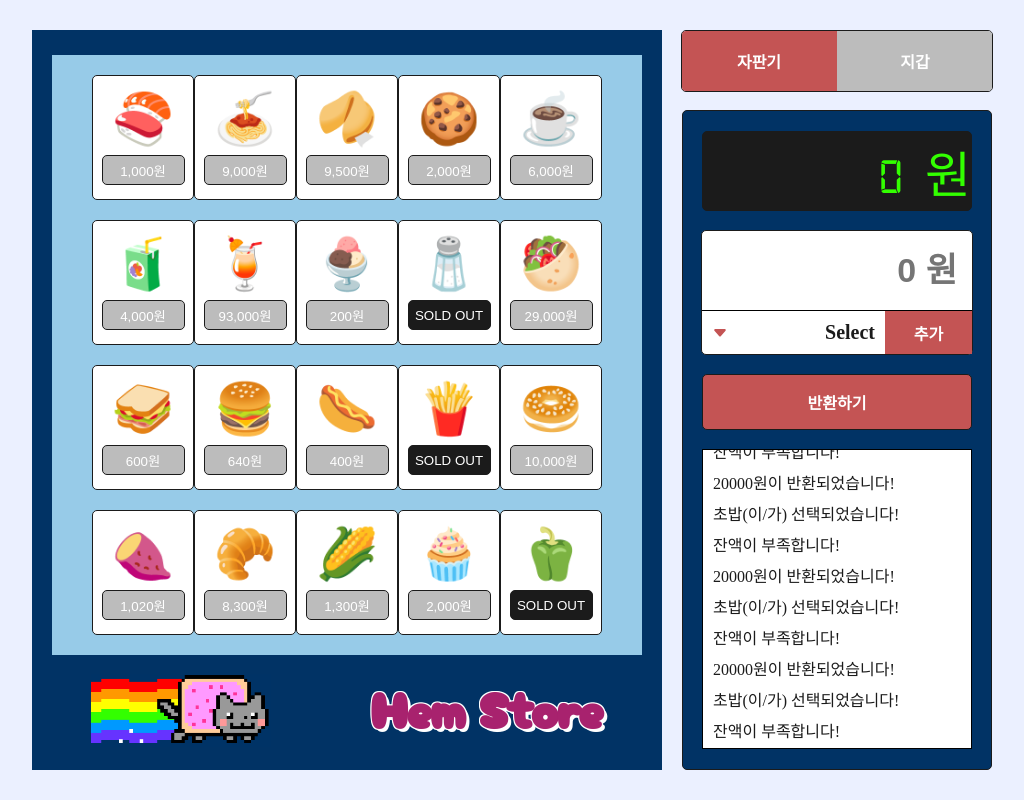
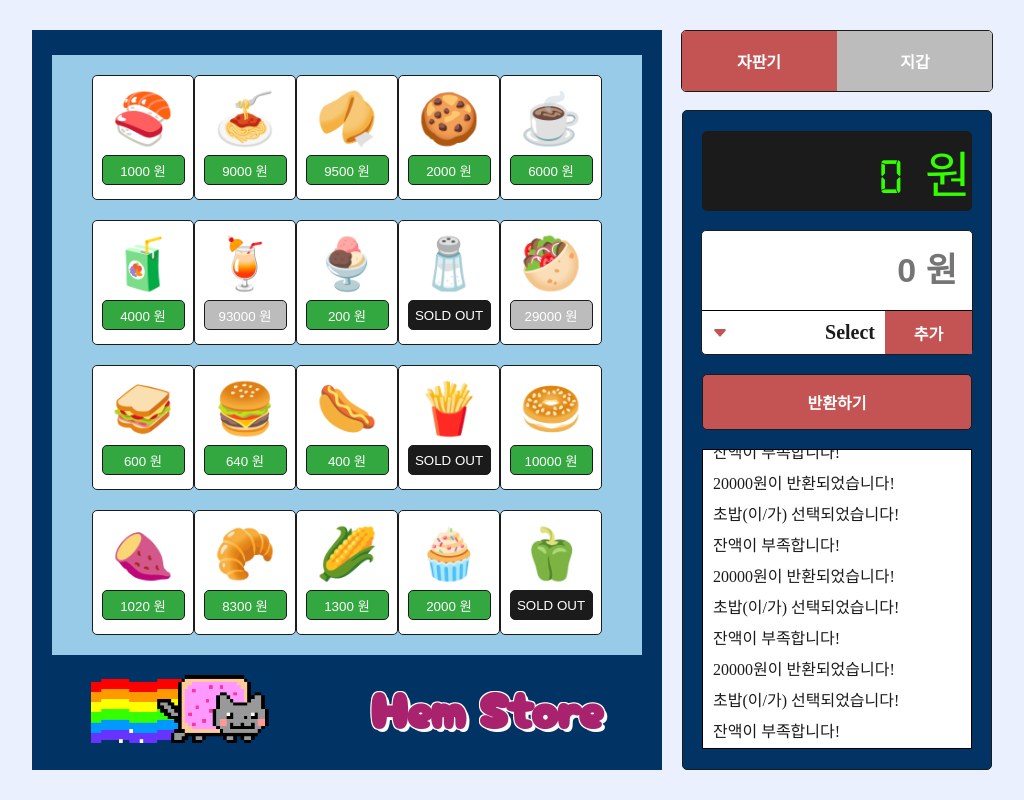
Before and after one commit to codesquad-members-2022/fe-vm, a React (Create React App) app: page / in a window 1280 px wide. Shown: the whole page, without its empty margins (128-1152 px from the left). Built offline with nearby package versions, Linux system fonts and the light colour scheme; data requests are answered from the project's data file.

Commit message:
refactor: product 데이터 형식 변경
Related to: #15

```diff
--- a/db.json
+++ b/db.json
@@ -47,121 +47,121 @@
     {
       "name": "초밥",
       "icon": "🍣",
-      "cost": "1,000원",
+      "cost": 1000,
       "stock": 1
     },
     {
       "name": "스파게티",
       "icon": "🍝",
-      "cost": "9,000원",
+      "cost": 9000,
       "stock": 10
     },
     {
       "name": "포춘쿠키",
       "icon": "🥠",
-      "cost": "9,500원",
+      "cost": 9500,
       "stock": 4
     },
     {
       "name": "초코칩 쿠키",
       "icon": "🍪",
-      "cost": "2,000원",
+      "cost": 2000,
       "stock": 3
     },
     {
       "name": "아메리카노",
       "icon": "☕️",
-      "cost": "6,000원",
+      "cost": 6000,
       "stock": 15
     },
     {
       "name": "사과 주스",
       "icon": "🧃",
-      "cost": "4,000원",
+      "cost": 4000,
       "stock": 20
     },
     {
       "name": "오렌지 주스",
       "icon": "🍹",
-      "cost": "93,000원",
+      "cost": 93000,
       "stock": 40
     },
     {
       "name": "아이스크림",
       "icon": "🍨",
-      "cost": "200원",
+      "cost": 200,
       "stock": 25
     },
     {
       "name": "소금",
       "icon": "🧂",
-      "cost": "6,000원",
+      "cost": 6000,
       "stock": 0
     },
     {
       "name": "타코",
       "icon": "🥙",
-      "cost": "29,000원",
+      "cost": 29000,
       "stock": 15
     },
     {
       "name": "샌드위치",
       "icon": "🥪",
-      "cost": "600원",
+      "cost": 600,
       "stock": 15
     },
     {
       "name": "햄버거",
       "icon": "🍔",
-      "cost": "640원",
+      "cost": 640,
       "stock": 15
     },
     {
       "name": "핫도그",
       "icon": "🌭",
-      "cost": "400원",
+      "cost": 400,
       "stock": 15
     },
     {
       "name": "감자튀김",
       "icon": "🍟",
-      "cost": "9,300원",
+      "cost": 9300,
       "stock": 0
     },
     {
       "name": "베이글",
       "icon": "🥯",
-      "cost": "10,000원",
+      "cost": 10000,
       "stock": 15
     },
     {
       "name": "고구마",
       "icon": "🍠",
-      "cost": "1,020원",
+      "cost": 1020,
       "stock": 15
     },
     {
       "name": "크로와상",
       "icon": "🥐",
-      "cost": "8,300원",
+      "cost": 8300,
       "stock": 15
     },
     {
       "name": "옥수수",
       "icon": "🌽",
-      "cost": "1,300원",
+      "cost": 1300,
       "stock": 15
     },
     {
       "name": "컵케이크",
       "icon": "🧁",
-      "cost": "2,000원",
+      "cost": 2000,
       "stock": 15
     },
     {
       "name": "피망",
       "icon": "🫑",
-      "cost": "1,000원",
+      "cost": 1000,
       "stock": 0
     }
   ]
--- a/src/components/molecules/ProductBox/index.jsx
+++ b/src/components/molecules/ProductBox/index.jsx
@@ -3,6 +3,7 @@ import PropTypes from 'prop-types';
 import Label from 'components/atoms/Label';
 import Button from 'components/atoms/Button';
 import * as Styled from 'components/molecules/ProductBox/ProductBox.style';
+import { CURRENCY_STR } from 'constants';
 
 const SOLD_OUT_TEXT = 'SOLD OUT';
 
@@ -19,7 +20,7 @@ const ProductBox = ({ icon, cost, isSoldOut, isActive, ...props }) => {
       <Label flexType="center" sizeType="medium" fontType="logo" borderType="none">
         {icon}
       </Label>
-      <Button {...buttonStyle}>{isSoldOut ? SOLD_OUT_TEXT : cost}</Button>
+      <Button {...buttonStyle}>{isSoldOut ? SOLD_OUT_TEXT : `${cost} ${CURRENCY_STR}`}</Button>
     </Styled.ProductBox>
   );
 };
@@ -31,7 +32,7 @@ ProductBox.defaultProps = {
 
 ProductBox.propTypes = {
   icon: PropTypes.string,
-  cost: PropTypes.string,
+  cost: PropTypes.number,
 };
 
 export default ProductBox;
--- a/src/mock/Product.js
+++ b/src/mock/Product.js
@@ -1,122 +1,122 @@
 const productsMockData = [
+  {
+    name: '초밥',
+    icon: '🍣',
+    cost: 1000,
+    stock: 1,
+  },
   {
     name: '스파게티',
     icon: '🍝',
-    cost: '9,000원',
+    cost: 9000,
     stock: 10,
+  },
+  {
+    name: '포춘쿠키',
+    icon: '🥠',
+    cost: 9500,
+    stock: 4,
+  },
+  {
+    name: '초코칩 쿠키',
+    icon: '🍪',
+    cost: 2000,
+    stock: 3,
+  },
+  {
+    name: '아메리카노',
+    icon: '☕️',
+    cost: 6000,
+    stock: 15,
   },
   {
     name: '사과 주스',
     icon: '🧃',
-    cost: '4,000원',
-    stock: 0,
+    cost: 4000,
+    stock: 20,
   },
   {
     name: '오렌지 주스',
     icon: '🍹',
-    cost: '93,000원',
+    cost: 93000,
     stock: 40,
   },
   {
     name: '아이스크림',
     icon: '🍨',
-    cost: '200원',
+    cost: 200,
     stock: 25,
   },
   {
     name: '소금',
     icon: '🧂',
-    cost: '6,000원',
-    stock: 50,
+    cost: 6000,
+    stock: 0,
   },
   {
     name: '타코',
     icon: '🥙',
-    cost: '29,000원',
-    stock: 0,
+    cost: 29000,
+    stock: 15,
   },
   {
     name: '샌드위치',
     icon: '🥪',
-    cost: '600원',
-    stock: 0,
+    cost: 600,
+    stock: 15,
   },
   {
     name: '햄버거',
     icon: '🍔',
-    cost: '640원',
+    cost: 640,
     stock: 15,
   },
   {
     name: '핫도그',
     icon: '🌭',
-    cost: '400원',
+    cost: 400,
     stock: 15,
   },
   {
     name: '감자튀김',
     icon: '🍟',
-    cost: '9,300원',
-    stock: 15,
+    cost: 9300,
+    stock: 0,
   },
   {
     name: '베이글',
     icon: '🥯',
-    cost: '10,000원',
+    cost: 10000,
     stock: 15,
   },
   {
     name: '고구마',
     icon: '🍠',
-    cost: '1,020원',
+    cost: 1020,
     stock: 15,
   },
   {
     name: '크로와상',
     icon: '🥐',
-    cost: '8,300원',
+    cost: 8300,
     stock: 15,
   },
   {
     name: '옥수수',
     icon: '🌽',
-    cost: '1,300원',
+    cost: 1300,
     stock: 15,
   },
   {
     name: '컵케이크',
     icon: '🧁',
-    cost: '2,000원',
+    cost: 2000,
     stock: 15,
   },
   {
     name: '피망',
     icon: '🫑',
-    cost: '1,000원',
-    stock: 0,
-  },
-  {
-    name: '초밥',
-    icon: '🍣',
-    cost: '1,000원',
-    stock: 1,
-  },
-  {
-    name: '포춘쿠키',
-    icon: '🥠',
-    cost: '9,500원',
-    stock: 4,
-  },
-  {
-    name: '초코칩 쿠키',
-    icon: '🍪',
-    cost: '2,000원',
-    stock: 3,
-  },
-  {
-    name: '아메리카노',
-    icon: '☕️',
-    cost: '6,000원',
+    cost: 1000,
     stock: 0,
   },
 ];
```
